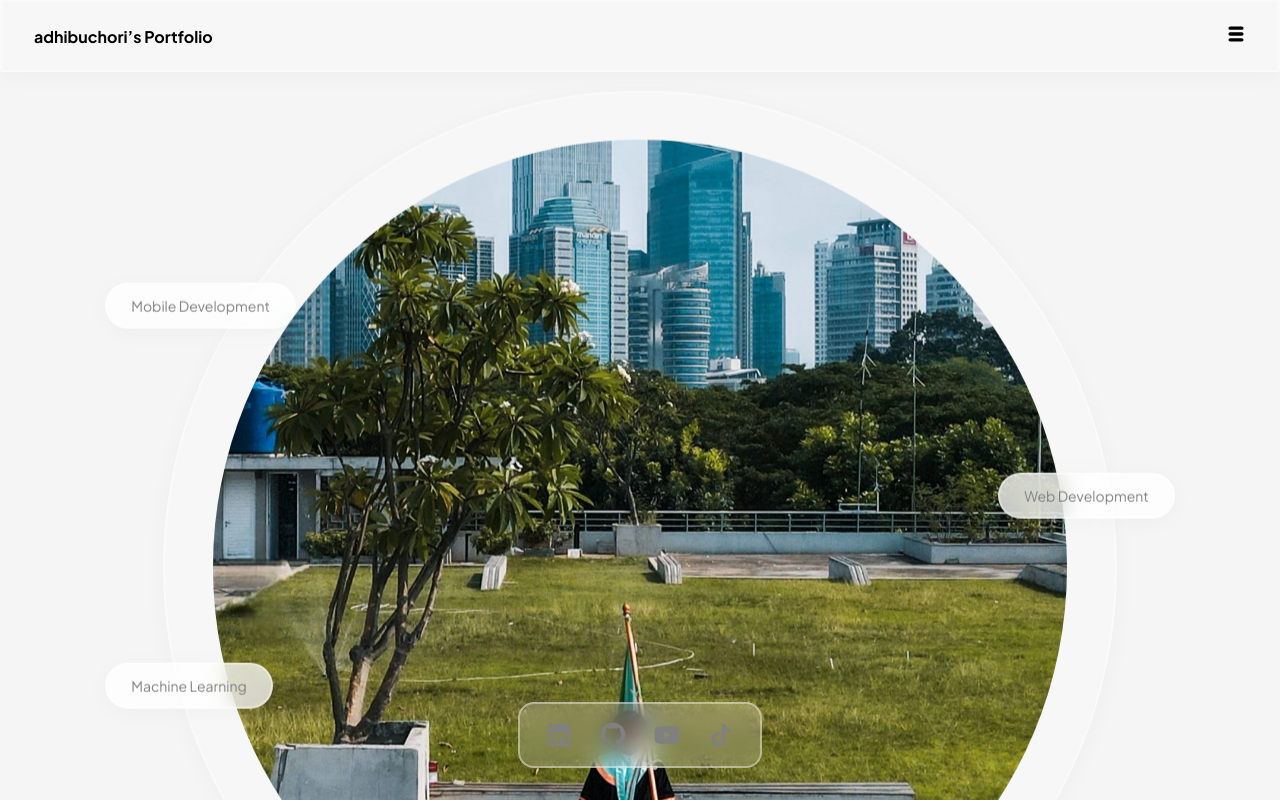
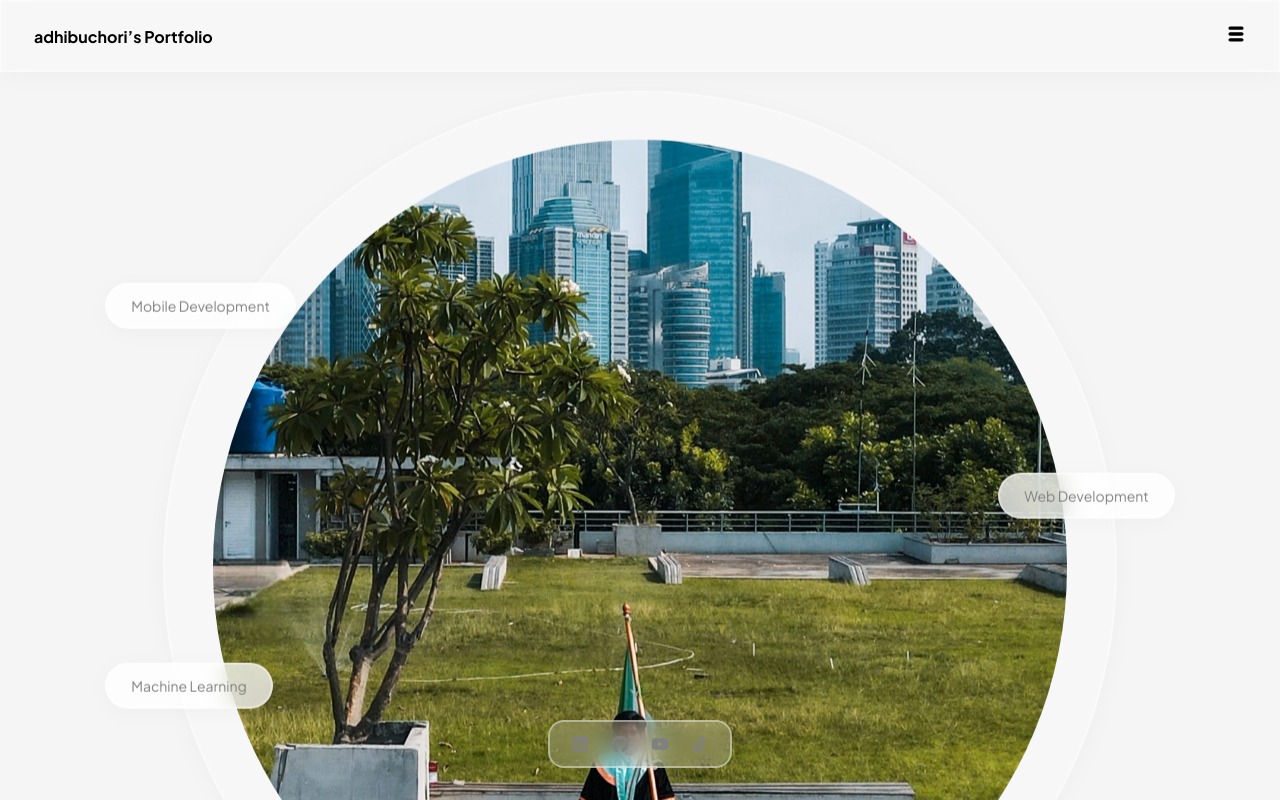
Before and after one commit to adhibuchori/adhibuchori-portfolio, a React (Vite) app: page / in a window 1280 px wide. Shown: the top 800 px of the page. Built offline with nearby package versions, Linux system fonts and the light colour scheme.

Commit message:
style(nav): add floating bottom nav responsiveness for tablet devices

```diff
--- a/src/components/FloatingBottomNav/FloatingBottomNav.css
+++ b/src/components/FloatingBottomNav/FloatingBottomNav.css
@@ -44,6 +44,14 @@
 
 /* Tablet */
 @media (min-width: 550px) and (max-width: 1400px) {
+  .floating-bottom-nav {
+    padding: 12px 20px;
+    gap: 20px;
+  }
+  .floating-bottom-nav-icon {
+    width: 20px;
+    height: 20px;
+  }
 }
 
 [data-theme="dark"] {
```
